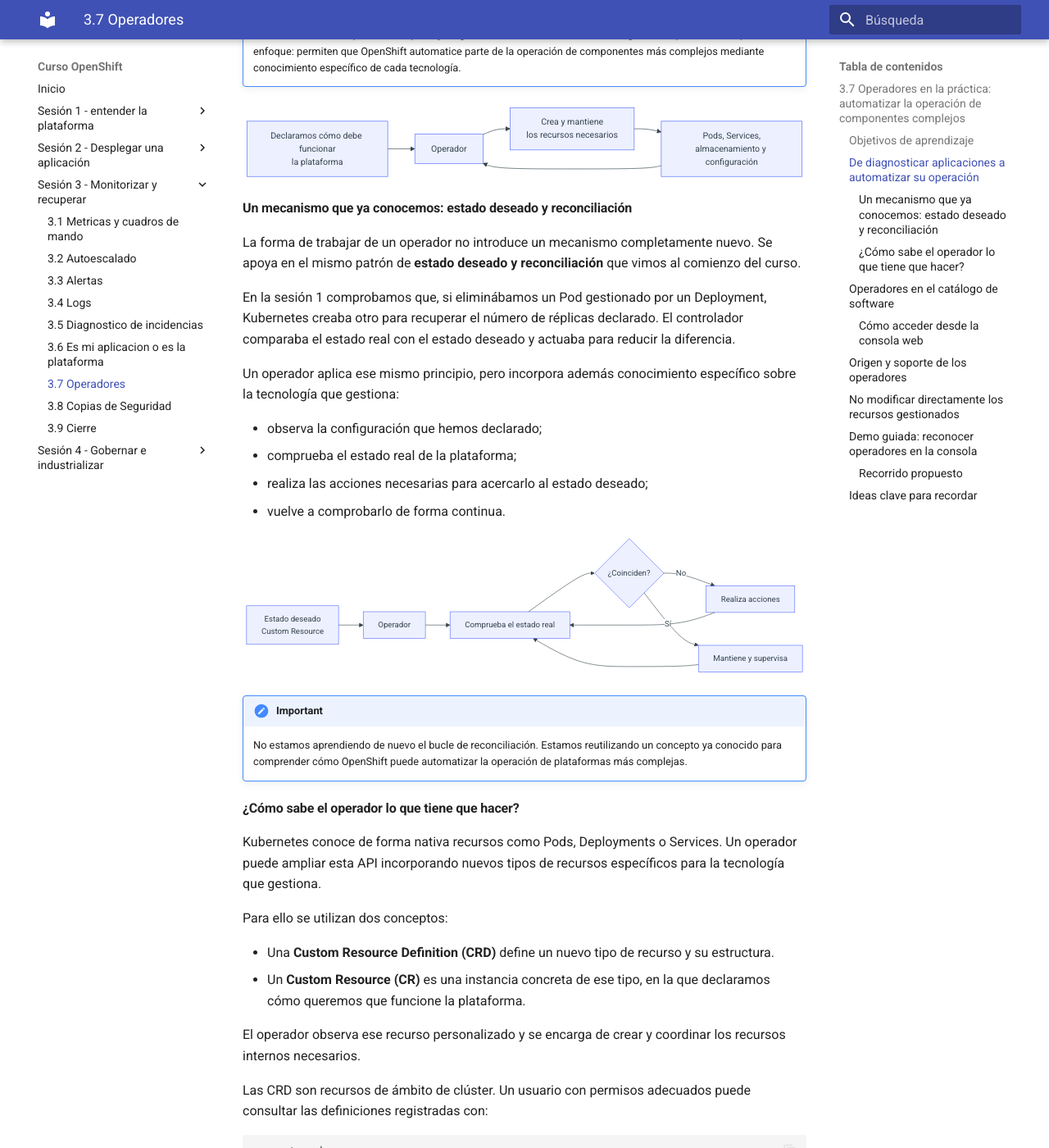
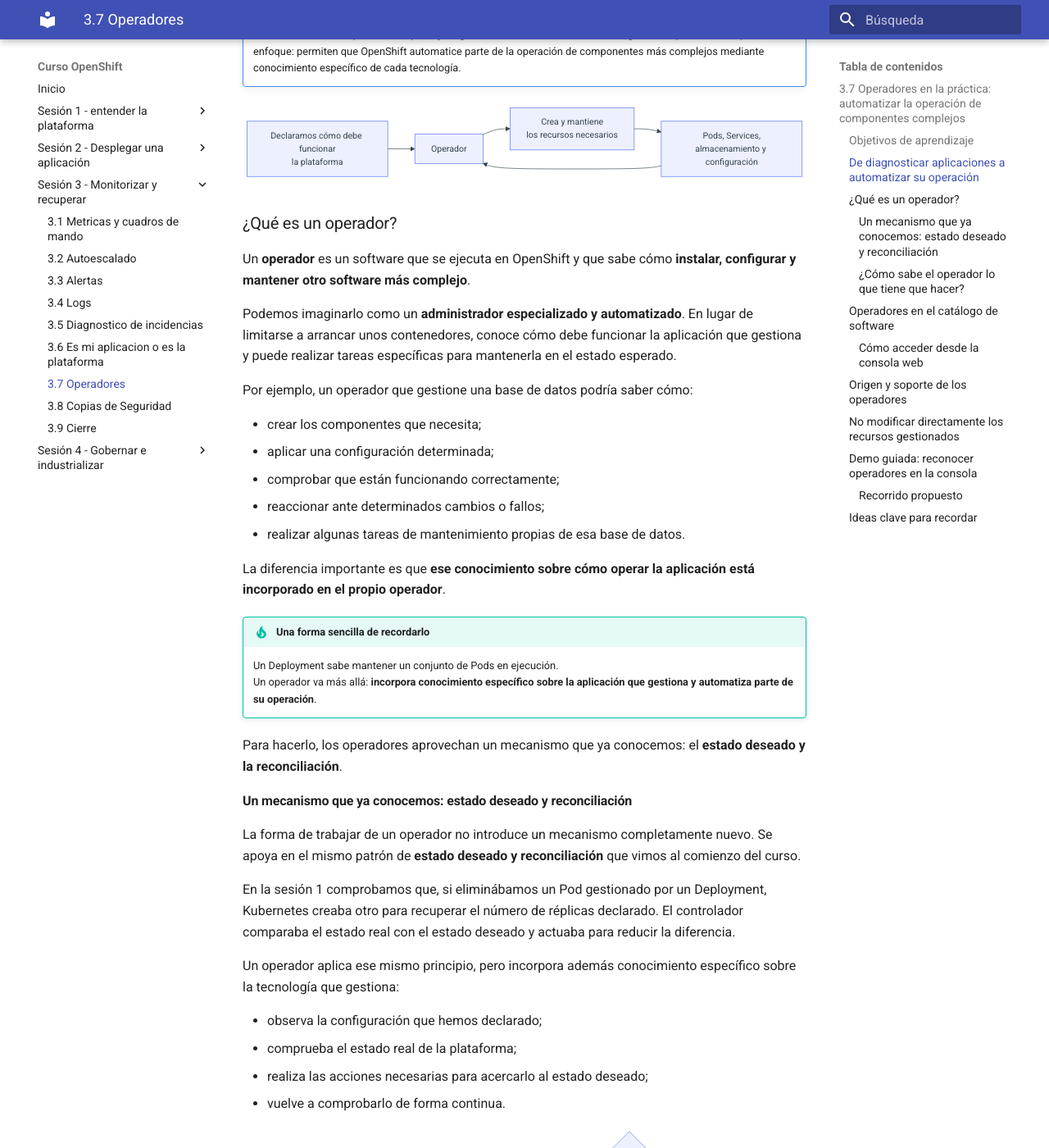
Before and after one commit to ieftraining/curso-openshift, an MkDocs documentation site: the page built from docs/sesion3/3.7 Operadores.md, in a window 1280 px wide and 1400 px high, scrolled down 1308 px. Shown: the whole window at 82% size. Built offline with MkDocs 1.6.1 and Material for MkDocs 9.7.7, drawn with Linux system fonts in a browser that asks for light colours.

Commit message:
Add files via upload

````diff
--- a/docs/sesion3/3.7 Operadores.md
+++ b/docs/sesion3/3.7 Operadores.md
@@ -34,6 +34,28 @@
     C --> D[Pods, Services,<br/>almacenamiento y configuración]
     D --> B
 ```
+
+### ¿Qué es un operador?
+
+Un **operador** es un software que se ejecuta en OpenShift y que sabe cómo **instalar, configurar y mantener otro software más complejo**.
+
+Podemos imaginarlo como un **administrador especializado y automatizado**. En lugar de limitarse a arrancar unos contenedores, conoce cómo debe funcionar la aplicación que gestiona y puede realizar tareas específicas para mantenerla en el estado esperado.
+
+Por ejemplo, un operador que gestione una base de datos podría saber cómo:
+
+- crear los componentes que necesita;
+- aplicar una configuración determinada;
+- comprobar que están funcionando correctamente;
+- reaccionar ante determinados cambios o fallos;
+- realizar algunas tareas de mantenimiento propias de esa base de datos.
+
+La diferencia importante es que **ese conocimiento sobre cómo operar la aplicación está incorporado en el propio operador**.
+
+!!! tip "Una forma sencilla de recordarlo"
+    Un Deployment sabe mantener un conjunto de Pods en ejecución.
+    Un operador va más allá: **incorpora conocimiento específico sobre la aplicación que gestiona y automatiza parte de su operación**.
+
+Para hacerlo, los operadores aprovechan un mecanismo que ya conocemos: el **estado deseado y la reconciliación**.
 
 #### Un mecanismo que ya conocemos: estado deseado y reconciliación
 
````
